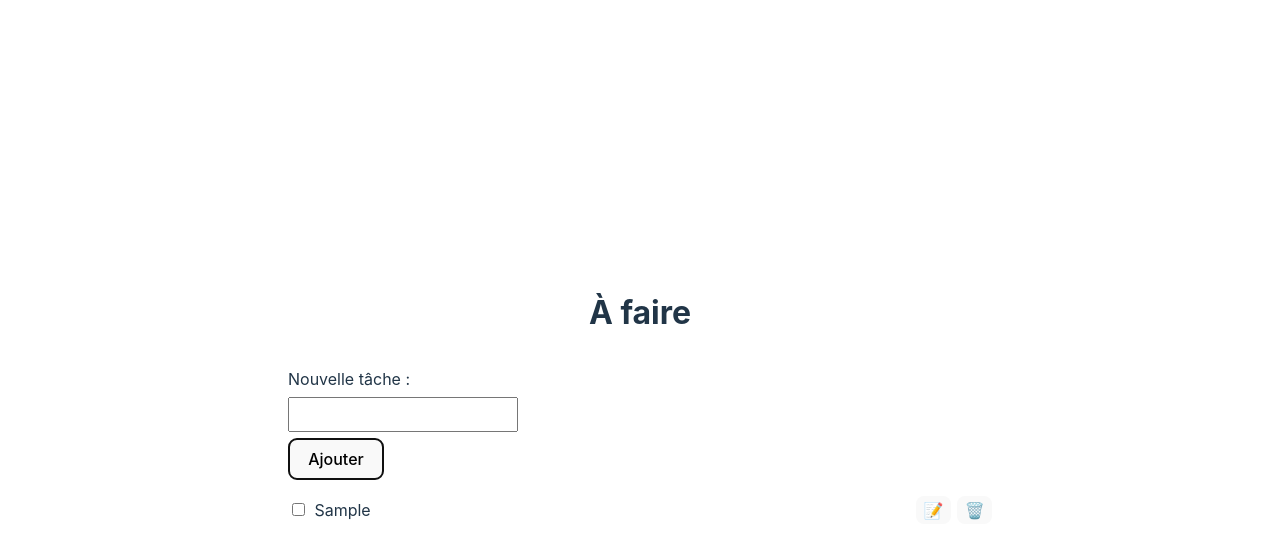
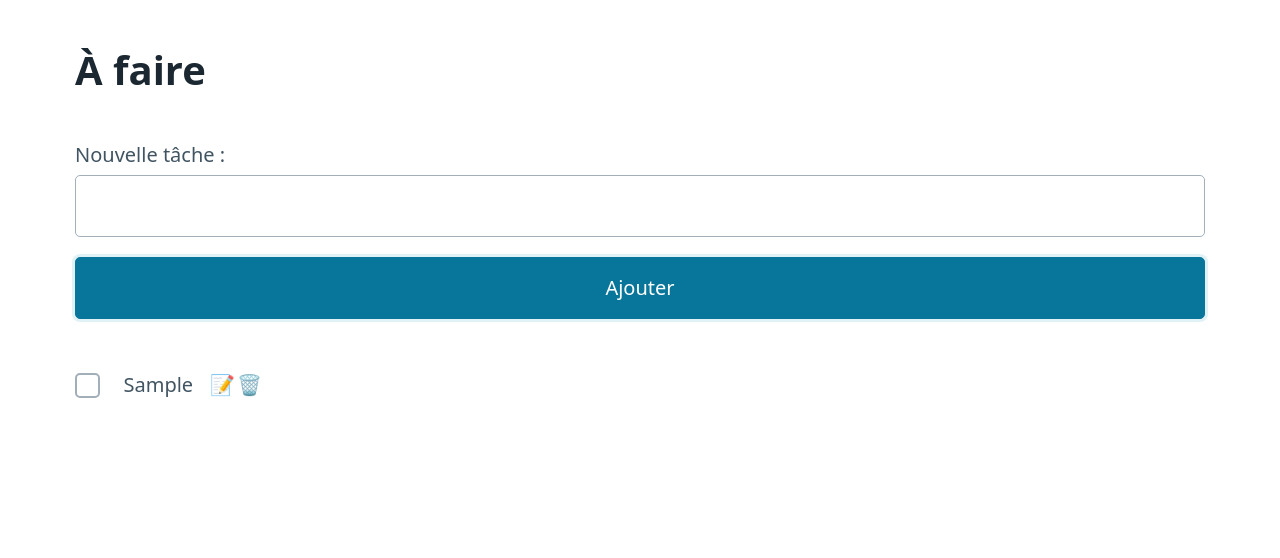
Before and after one commit to jneda/todolist-vanilla, a website built with Vite: page index.html in a window 1280 px wide. Both pictures are taken after typing "Sample" into the empty fields and a click on the button "Ajouter". Built offline with nearby package versions, Linux system fonts and the light colour scheme.

Commit message:
feat: add pico CSS

```diff
--- a/index.html
+++ b/index.html
@@ -7,13 +7,13 @@
     <title>Ma liste de choses à faire</title>
   </head>
   <body>
-    <div id="app">
+    <div id="app" class="container">
       <h1>À faire</h1>
       <form id="add-task">
         <label for="task">Nouvelle tâche :</label>
         <div>
           <input type="text" name="task" id="task" />
-          <button type="submit">Ajouter</button>
+          <button type="submit" role="button">Ajouter</button>
         </div>
       </form>
       <ul id="tasks-list"></ul>
--- a/main.js
+++ b/main.js
@@ -12,10 +12,10 @@ Objectifs supplémentaires :
 Vous pouvez utiliser Bootstrap (modifié)
  */
 
+import '@picocss/pico';
 import './style.css';
 
 let tasks = JSON.parse(localStorage.getItem("tasks")) || [];
-console.log(tasks);
 
 const tasksList = document.querySelector("#tasks-list");
 updateTasksList();
@@ -32,12 +32,14 @@ function addTask(e) {
   }
   taskInput.value = "";
 
+  // update localStorage
   tasks.push({
     id: `${Date.now()}-${tasks.length}`,
     description: userInput,
   });
   localStorage.setItem("tasks", JSON.stringify(tasks));
 
+  // update display
   updateTasksList();
   for (const task of tasks) {
     console.log(task.id);
@@ -47,16 +49,18 @@ function addTask(e) {
 function editTask(e) {
   e.preventDefault();
   const taskItem = e.target.parentElement;
+
   const taskInput = e.target.elements['edit-task'];
   const userInput = taskInput.value.trim();
   if (userInput === "") {
     return;
   }
   taskItem.innerHTML = "";
+
   const updatedTask = tasks.find(task => task.id === taskItem.id);
   updatedTask.description = userInput;
   localStorage.setItem("tasks", JSON.stringify(tasks));
-  console.log(localStorage.getItem("tasks"));
+
   updateTasksList();
 }
 
@@ -80,22 +84,25 @@ function makeTaskListItem(task) {
   taskDescription.textContent = task.description;
   listItem.appendChild(taskDescription);
 
-  listItem.appendChild(makeButtons());
+  makeButtons().forEach(button => listItem.appendChild(button));
 
   return listItem;
 }
 
 function makeButtons() {
   const icons = { edit: '📝', delete: '🗑️' };
-  const buttonsDiv = document.createElement("div");
+  const buttons = [];
   for (const key in icons) {
     const button = document.createElement('button');
     button.setAttribute('name', key);
+    // Pico CSS
+    button.setAttribute("role", "button");
+    button.classList.add("secondary", "outline");
     button.textContent = icons[key];
     button.addEventListener("click", taskButtonClickHandler);
-    buttonsDiv.appendChild(button);
+    buttons.push(button);
   }
-  return buttonsDiv;
+  return buttons;
 }
 
 function taskButtonClickHandler(e) {
@@ -108,16 +115,17 @@ function taskButtonClickHandler(e) {
 }
 
 function deleteButtonClickHandler(e) {
-  const taskId = e.target.parentElement.parentElement.id;
+  const taskId = e.target.parentElement.id;
   console.log(`TODO: delete task #${taskId}`);
   tasks = tasks.filter(task => task.id !== taskId);
   console.log(tasks);
+  localStorage.setItem("tasks", JSON.stringify(tasks));
   updateTasksList();
 }
 
 function editButtonClickHandler(e) {
   const taskEditor = makeTaskEditor(e);
-  const taskItem = e.target.parentElement.parentElement;
+  const taskItem = e.target.parentElement;
   taskItem.innerHTML = "";
   taskItem.appendChild(taskEditor);
 
@@ -125,19 +133,22 @@ function editButtonClickHandler(e) {
 }
 
 function makeTaskEditor(e) {
-  const span = e.target.parentElement.previousElementSibling;
+  const span = e.target.previousElementSibling;
   const taskDescription = span.textContent;
 
   const inputElement = document.createElement("input");
   inputElement.setAttribute("id", "edit-task");
   inputElement.value = taskDescription;
+  inputElement.style.width = "90%";
 
   const taskEditor = document.createElement("form");
   const editorLabel = document.createElement("label");
   editorLabel.setAttribute("for", "edit-task");
-  editorLabel.textContent = "Modifier: "
+  editorLabel.textContent = "Modifier: ";
   const editorButton = document.createElement("button");
   editorButton.textContent = "💾";
+  editorButton.setAttribute("role", "button");
+  editorButton.classList.add("secondary", "outline");
 
   taskEditor.appendChild(editorLabel);
   taskEditor.appendChild(inputElement);
--- a/package.json
+++ b/package.json
@@ -10,5 +10,8 @@
   },
   "devDependencies": {
     "vite": "^4.0.0"
+  },
+  "dependencies": {
+    "@picocss/pico": "^1.5.7"
   }
 }
--- a/style.css
+++ b/style.css
@@ -1,133 +1,27 @@
-:root {
-  font-family: Inter, Avenir, Helvetica, Arial, sans-serif;
-  font-size: 16px;
-  line-height: 24px;
-  font-weight: 400;
-
-  color-scheme: light dark;
-  color: rgba(255, 255, 255, 0.87);
-  background-color: #242424;
-
-  font-synthesis: none;
-  text-rendering: optimizeLegibility;
-  -webkit-font-smoothing: antialiased;
-  -moz-osx-font-smoothing: grayscale;
-  -webkit-text-size-adjust: 100%;
-}
-
-* {
-  box-sizing: border-box;
-}
-
-a {
-  font-weight: 500;
-  color: #646cff;
-  text-decoration: inherit;
-}
-a:hover {
-  color: #535bf2;
-}
-
-body {
-  margin: 0;
-  display: flex;
-  place-items: center;
-  min-width: 320px;
-  min-height: 100vh;
-}
-
 ul {
-  list-style-type: none;
+  list-style: none;
   padding: 0;
 }
 
-li {
-  display: flex;
-  justify-content: space-between;
-  align-items: center;
+h1 {
+  margin: 2rem 0;
 }
 
-h1 {
-  /* font-size: 3.2em; */
-  line-height: 2;
-  text-align: center;
+li {
+  width: 100%;
 }
 
-#app {
-  max-width: 1280px;
-  min-width: 320px;
-  width: 60%;
-  margin: 0 auto;
-  padding: 2rem;
+li::marker {
+  content: "";
 }
 
-#add-task {
-  flex-direction: row;
+li span {
+  margin: 0 0.8rem;
 }
 
-#add-task label,
-#add-task input {
-  display: block;
-  margin-bottom: 0.4rem;
+li button {
+  width: fit-content;
+  /* margin-left: 0.4rem; */
+  padding: 0 !important;
+  border-color: transparent !important;
 }
-
-#tasks-list li {
-  margin-bottom: 0.4rem;
-}
-
-#tasks-list span {
-  flex: 1;
-  padding-left: 0.4rem;
-}
-
-#tasks-list form {
-  width: 100%;
-  display: flex;
-  justify-content: space-between;
-  align-items: center;
-}
-
-#tasks-list button {
-  padding: 0.2rem 0.4rem;
-}
-
-#tasks-list button:nth-of-type(2) {
-  margin-left: 0.4rem;
-}
-
-input {
-  padding: 0.4em 0.6em;
-  font-size: 1em;
-}
-
-button {
-  border-radius: 8px;
-  border: 1px solid transparent;
-  padding: 0.6em 1.2em;
-  font-size: 1em;
-  font-weight: 500;
-  font-family: inherit;
-  background-color: #1a1a1a;
-  cursor: pointer;
-  transition: border-color 0.25s;
-}
-button:hover {
-  border-color: #646cff;
-}
-button:focus,
-button:focus-visible {
-  outline: 4px auto -webkit-focus-ring-color;
-}
-
-@media (prefers-color-scheme: light) {
-  :root {
-    color: #213547;
-    background-color: #ffffff;
-  }
-  a:hover {
-    color: #747bff;
-  }
-  button {
-    background-color: #f9f9f9;
-  }
-}
```
Also changed, not shown: 1 other file.
